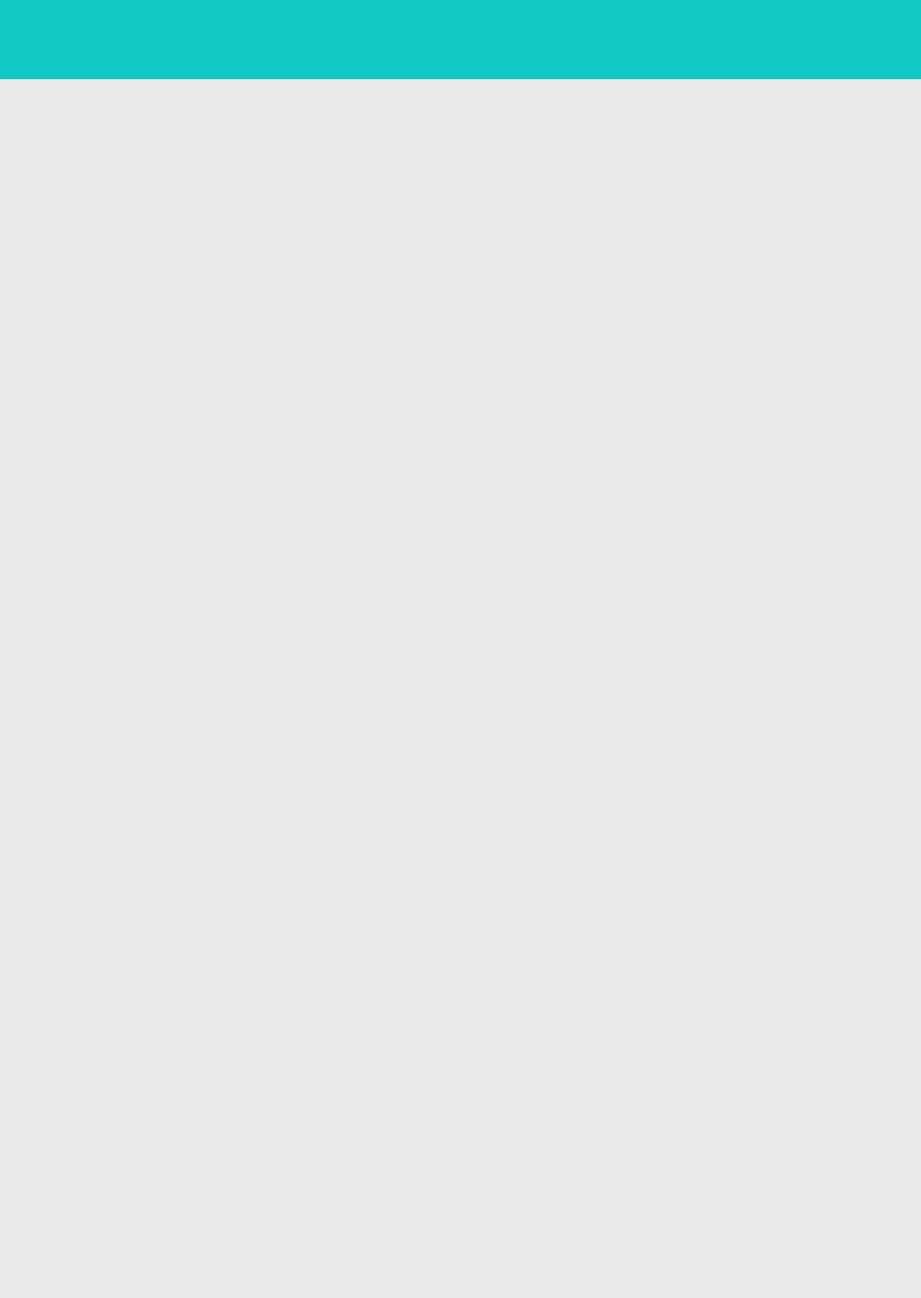
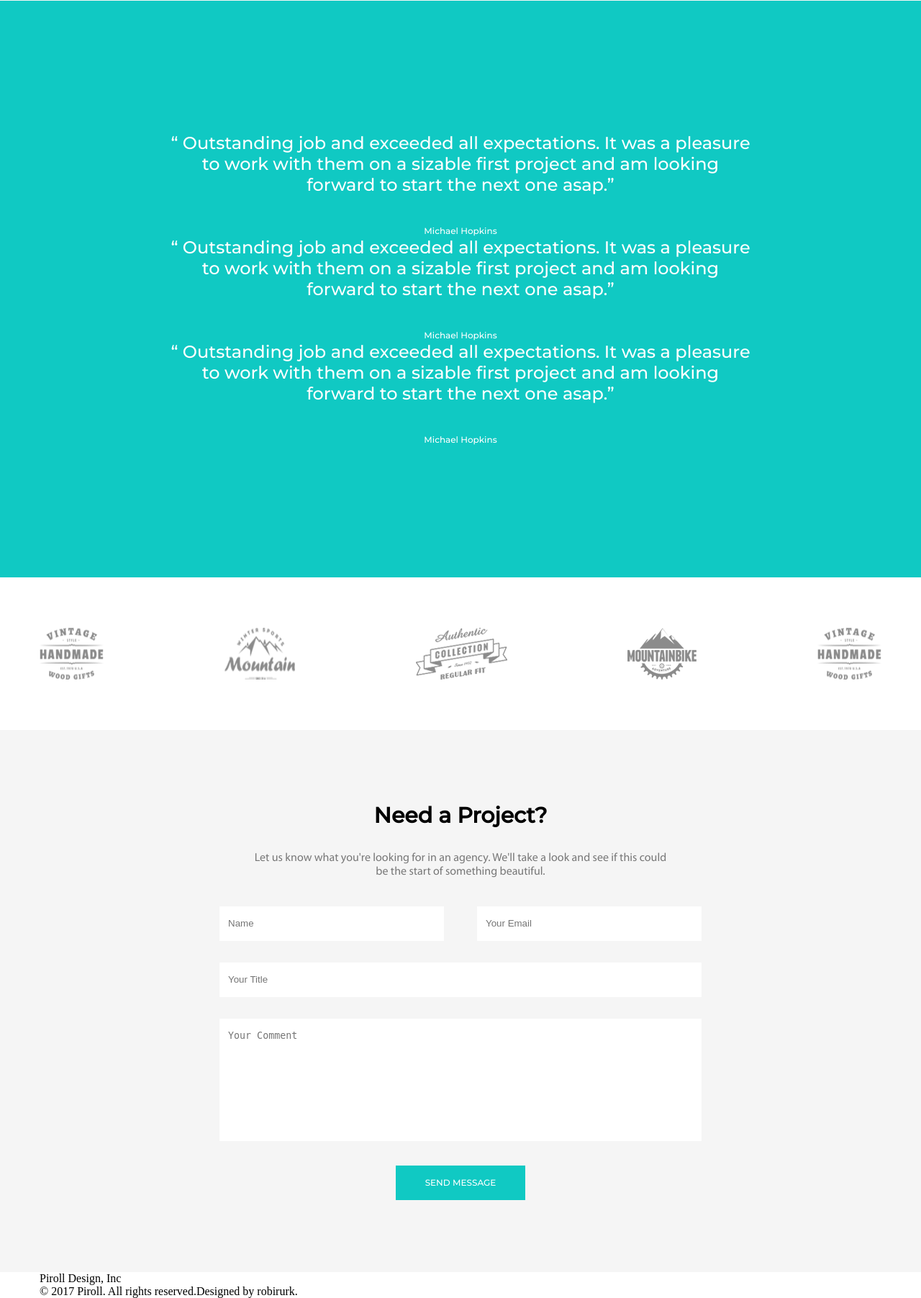
Before and after one commit to Zhirilov30041991/One_page, a web app: file index.html in a window 1280 px wide. Shown: the part 4595-6398 px from the top of the page at 72% size. Before the commit the page ends 4705 px from the top, so only its background shows below. Run offline with its HTML, style and script files only (its server is not run), Linux system fonts and the light colour scheme; some libraries are stand-ins or nearby versions.

Commit message:
Add files via upload

```diff
--- a/css/media-queries.css
+++ b/css/media-queries.css
@@ -1,7 +1,15 @@
 /*@media screen and (min-width: 480px) and (max-width: 1200px){*/
 
 /*}*/
-
+@media only screen and (max-width: 1200px) {
+   .work_one, .work_two{
+    flex-wrap: wrap;
+    justify-content: center;
+   }
+   .square, .square_two{
+    margin: 1rem;
+   }
+ }
 @media only screen and (max-width: 992px) {
     .header_main{
         display: flex;
@@ -24,13 +32,22 @@
     }
     .video_screen {
          width: 100%;
-        height: 100%;
     }
     .service_one{
         flex-wrap: wrap;
         justify-content: center;
     }
+    .owl-nav{
+        display: none;
+    }
  }
+
+ @media only screen and (max-width: 768px){
+    .wq{
+        flex-wrap: wrap;
+    }
+ }
+
  @media only screen and (max-width: 576px){
     .header_text h1{
         text-align: center;
@@ -38,9 +55,10 @@
     .header_text p{
         text-align: center;
     }
-
+    .clients_images img{
+        width: 18%;
+    }
  }
-
 
 /*@media only screen and (max-width: 375px) {*/
     /*.block {*/
--- a/css/style.css
+++ b/css/style.css
@@ -41,7 +41,7 @@ nav ul li a{
 	font-weight: 500;
 }
 h2{
-	font-size: 1,875rem;
+	font-size: 1.875rem;
 	font-family: 'Montserrat', sans-serif;
 }
 .header_nav nav ul li.active a{
@@ -70,7 +70,7 @@ h2{
 	line-height: 1.5;
 	color: #787878;
 }
-.header_text a{
+ a.button{
 	background: #10c9c3;
 	color: #fff;
 	font-size: 0.75rem;
@@ -129,6 +129,9 @@ h2{
 	font-size: 0.75rem;
 	font-family: 'Montserrat', sans-serif;
 	font-weight: 500;
+}
+.wrapper{
+	margin-right: 3.12rem;
 }
 .progress-bar, .progress-bars, .progress-barss {
   width: 100%;
@@ -201,9 +204,10 @@ h2{
 }
 .work_one, .work_two{
 	display: flex;
+	justify-content: space-between;
 }
 .square, .square_two{
-	width: 25%;
+	width: 340px;
 	height: 300px;
 	background: #ddd;
 	position: relative;
@@ -403,3 +407,101 @@ h2{
 	font-weight: 500;
 	color: #fff;
 }
+.owl-dots{
+	display: none;
+}
+.owl-nav{
+	position: relative;
+	top: -100px;
+}
+.owl-prev{
+	position: absolute;
+	left: 0;
+}
+.owl-next{
+	position: absolute;
+	right: 0;
+}
+.owl-theme .owl-nav [class*=owl-]:hover{
+	background: none;
+	outline: none;
+}
+.clients{
+	padding: 4.38rem 0rem;
+}
+.clients_images{
+	display: flex;
+	justify-content: space-between;
+}
+.project{
+	padding: 6.25rem 0rem;
+	background: #f5f5f5;
+}
+.project_main{
+	max-width: 670px;
+	margin: auto;
+}
+.project_main h2{
+	text-align: center;
+	padding-bottom: 2rem;
+}
+.project_main p{
+	text-align: center;
+	font-size: 1rem;
+	font-family: 'Myriad Pro';
+	color: #787878;
+	padding-bottom: 2.38rem;
+	padding-left: 3rem;
+	padding-right: 3rem;
+}
+.wq{
+	display: flex;
+	justify-content: space-between;
+}
+form{
+	text-align: center;
+}
+input.qw{
+	width: 100%;
+	box-sizing: border-box;
+	padding-left: 0.75rem;
+}
+input{
+	line-height: 3rem;
+	padding-left: 0.75rem;
+	margin-bottom: 1.88rem;
+	width: 300px;
+	border: none;
+	outline: none;
+}
+textarea{
+	width: 100%;
+	box-sizing: border-box;
+	padding-left: 0.75rem;
+	height: 10.63rem;
+	padding-top: 1rem;
+	resize: none;
+	border: none;
+	outline: none;
+}
+button{
+	display: inline-block;
+	margin: auto;
+	text-align: center;
+	line-height: 3.5rem;
+	background: #10c9c3;
+	color: #fff;
+	border: none;
+	outline: none;
+}
+button.btn{
+	font-size: 0.75rem;
+	font-family: 'Montserrat', sans-serif;
+	font-weight: 500;
+	color: #fff;
+	text-align: center;
+	min-width: 11.25rem;
+	margin-top: 1.87rem;
+	line-height: 3rem;
+	cursor: pointer;
+}
--- a/index.html
+++ b/index.html
@@ -6,6 +6,10 @@
 	<meta name="viewport" content="width=device-width, initial-scale=1, shrink-to-fit=no">
 	<link href="https://fonts.googleapis.com/css?family=Montserrat:400,500&display=swap" rel="stylesheet">
 	<script src="https://kit.fontawesome.com/d7dbf06cdc.js" crossorigin="anonymous"></script>
+	<!-- <link rel="stylesheet" type="text/css" href="libs/OwlCarousel2-2.3.4/dist/assets/owl.carousel.min.css">
+	<link rel="stylesheet" type="text/css" href="libs/OwlCarousel2-2.3.4/dist/assets/owl.theme.default.min.css">
+	<link rel="stylesheet" href="https://code.jquery.com/ui/1.12.1/themes/base/jquery-ui.css">
+  <link rel="stylesheet" href="https:/resources/demos/style.css"> -->
 	<link rel="stylesheet" type="text/css" href="css/style.css">
 	<link rel="stylesheet" type="text/css" href="css/media-queries.css">
 </head>
@@ -46,7 +50,10 @@
 				<div class="header_text">
 					<h1>We Design and Develop</h1>
 					<p>We are a new design studio based in USA. We have over 20 years of combined experience, and know a thing or two about designing websites and mobile apps.</p>
-					<a href="#">Contact us</a>
+					<a class="button" href="#">Contact us</a>
+					<div id="dialog" title="Basic dialog">
+						<p>Lorem ipsum dolor sit amet, consectetur adipisicing elit. Laborum animi, suscipit nisi voluptatem doloremque porro odio fugit. Fugit cumque sapiente accusamus quam maiores ducimus molestias est magni eius dicta officiis laudantium minima inventore consequuntur beatae atque nobis deleniti velit, eveniet, debitis! Qui, distinctio quia. Facere dolor magnam optio nostrum tenetur ut dicta exercitationem libero neque dolores eaque tempore, iure, officia animi omnis sit a, minus reiciendis? Soluta delectus repudiandae ducimus repellendus commodi maxime ipsum cum. Aliquam optio, tempore et. Illum at blanditiis, iste cumque cupiditate natus explicabo fugit assumenda voluptas unde necessitatibus! Quam corporis velit, ipsam enim aliquid repudiandae quisquam.</p>
+					</div>
 				</div>
 
 			</div>
@@ -139,7 +146,7 @@
 			<h2>Our Work Process</h2>
 			<p>Was years it seasons was there form he in in them together over that, third sixth gathered female creeping bearing behold years.</p>
 			<div class="video_screen">
-				<iframe width="100%" height="100%" src="https://www.youtube.com/embed/InSenLOKtSQ" frameborder="0" allow="accelerometer; autoplay; encrypted-media; gyroscope; picture-in-picture" allowfullscreen></iframe>
+				<iframe width="100%"  src="https://www.youtube.com/embed/InSenLOKtSQ" frameborder="0" allow="accelerometer; autoplay; encrypted-media; gyroscope; picture-in-picture" allowfullscreen></iframe>
 			</div>
 		</div>
 	</section>
@@ -185,11 +192,65 @@
 	</section>
 	<section class="testimonials">
 		<div class="container">
-			<div class="testimonials_main">
+			<div class="owl-carousel owl-theme">
+				<div class="testimonials_main">
 				<p>“ Outstanding job and exceeded all expectations. It was a pleasure to work with them on a sizable first project and am looking forward to start the next one asap.”</p>
 				<span>Michael Hopkins</span>
+				</div>
+				<div class="testimonials_main">
+				<p>“ Outstanding job and exceeded all expectations. It was a pleasure to work with them on a sizable first project and am looking forward to start the next one asap.”</p>
+				<span>Michael Hopkins</span>
+				</div>
+				<div class="testimonials_main">
+				<p>“ Outstanding job and exceeded all expectations. It was a pleasure to work with them on a sizable first project and am looking forward to start the next one asap.”</p>
+				<span>Michael Hopkins</span>
+				</div>
 			</div>
 		</div>
 	</section>
+	<section class="clients">
+		<div class="container">
+			<div class="clients_images">
+				<img src="images/clients_1.png" alt="clients_1">
+				<img src="images/clients_2.png" alt="clients_2">
+				<img src="images/clients_3.png" alt="clients_3">
+				<img src="images/clients_4.png" alt="clients_4">
+				<img src="images/clients_5.png" alt="clients_5">
+			</div>
+		</div>
+	</section>
+	<section class="project">
+		<div class="container">
+			<div class="project_main">
+					<h2>Need a Project?</h2>
+				<p>Let us know what you're looking for in an agency. We'll take a look and see if this could be the start of something beautiful.</p>
+				<form action="#" method="POST">
+					<div class="wq">
+						<input type="text" name="name" placeholder="Name" required>
+						<input type="text" name="email" placeholder="Your Email"required>
+					</div>
+					<input class="qw" type="text" name="text" placeholder="Your Title">
+					<textarea placeholder="Your Comment" required></textarea>
+					<button class="btn" type="submit">SEND MESSAGE</button>
+				</form>
+			</div>
+
+		</div>
+	</section>
+	<footer class="footer">
+		<div class="container">
+			<div class="footer_date">
+				<span>Piroll Design, Inc</span>
+				<p>© 2017 Piroll. All rights reserved.Designed by robirurk.</p>
+			</div>
+		</div>
+	</footer>
+<!-- 	<script
+  src="https://code.jquery.com/jquery-3.4.1.js"
+  integrity="sha256-WpOohJOqMqqyKL9FccASB9O0KwACQJpFTUBLTYOVvVU="
+  crossorigin="anonymous"></script>
+  <script src="https://code.jquery.com/ui/1.12.1/jquery-ui.js"></script>
+  <script src="libs/OwlCarousel2-2.3.4/dist/owl.carousel.min.js"></script>
+  <script src="js/main.js"></script> -->
 </body>
 </html>
```
Also changed, not shown: js/main.js (added, +33 -0 lines), images/clients_1.png (added), images/clients_2.png (added), images/clients_3.png (added), images/clients_4.png (added), images/clients_5.png (added), images/prev-end.png (added), images/prev-next.png (added).
